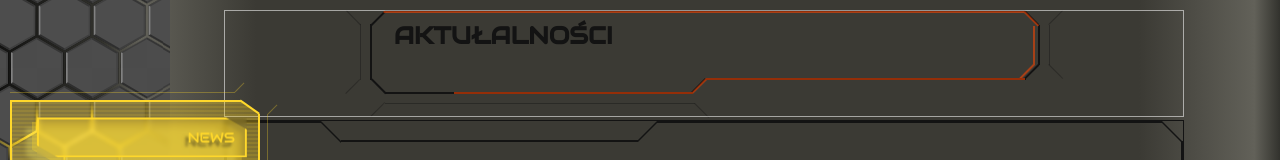
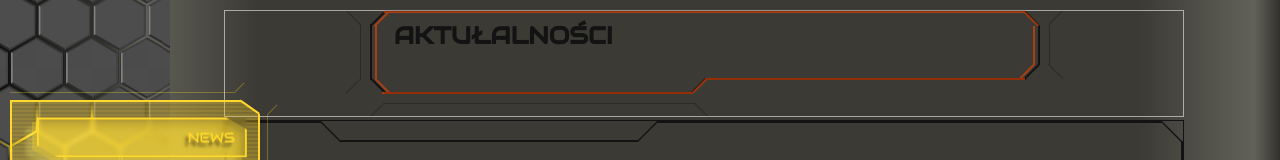
Before and after one commit to JanSzalanski/react_me_v2, a React (Create React App) app: page /news in a window 1280 px wide. Shown: the top 160 px of the page. Built offline with nearby package versions, Linux system fonts and the light colour scheme; a web font is replaced by a local one.

Commit message:
fixed header cdn.

```diff
--- a/src/components/molecules/HeaderB/HeaderB.module.css
+++ b/src/components/molecules/HeaderB/HeaderB.module.css
@@ -94,7 +94,39 @@
   right: calc(50% + 11px);
   -webkit-transform-origin: top right;
           transform-origin: top right;
-  width: 25%;
+  width: 32.5%;
   border-bottom: 2px solid orangered;
 }
+
+.line8 {
+  position: absolute;
+  top: 67px;
+  left: 15.7%;
+  width: 20px;
+  border-bottom: 2px solid orangered;
+  -webkit-transform: rotate(45deg);
+          transform: rotate(45deg);
+  -webkit-transform-origin: bottom left;
+          transform-origin: bottom left;
+}
+
+.line9 {
+  position: absolute;
+  top: 14px;
+  left: 15.65%;
+  height: 55px;
+  border-left: 2px solid orangered;
+}
+
+.line10 {
+  position: absolute;
+  top: 14px;
+  left: 15.7%;
+  width: 20px;
+  border-bottom: 2px solid orangered;
+  -webkit-transform: rotate(-45deg);
+          transform: rotate(-45deg);
+  -webkit-transform-origin: bottom left;
+          transform-origin: bottom left;
+}
 /*# sourceMappingURL=HeaderB.module.css.map */
--- a/src/components/molecules/HeaderB/HeaderB.module.scss
+++ b/src/components/molecules/HeaderB/HeaderB.module.scss
@@ -83,6 +83,34 @@
   top: 81px;
   right: calc(50% + 11px);
   transform-origin: top right;
-  width: 25%;
+  width: 32.5%;
   border-bottom: 2px solid orangered;
 }
+
+.line8 {
+  position: absolute;
+  top: 67px;
+  left: 15.7%;
+  width: 20px;
+  border-bottom: 2px solid orangered;
+  transform: rotate(45deg);
+  transform-origin: bottom left;
+}
+
+.line9 {
+  position: absolute;
+  top: 14px;
+  left: 15.65%;
+  height: 55px;
+  border-left: 2px solid orangered;
+}
+
+.line10 {
+  position: absolute;
+  top: 14px;
+  left: 15.7%;
+  width: 20px;
+  border-bottom: 2px solid orangered;
+  transform: rotate(-45deg);
+  transform-origin: bottom left;
+}
```
Also changed, not shown: 1 other file (tests, documents, lock files or other folders).
